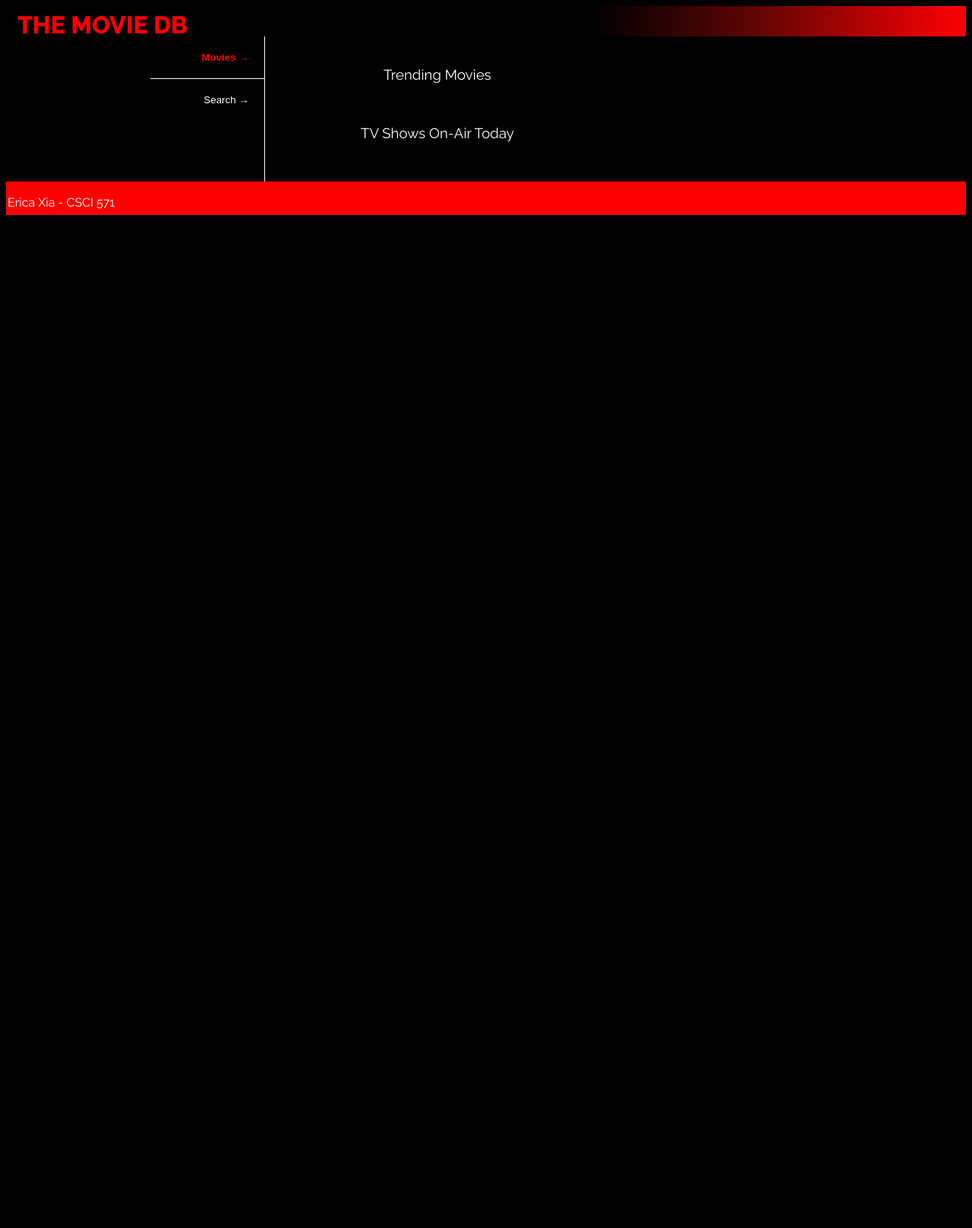
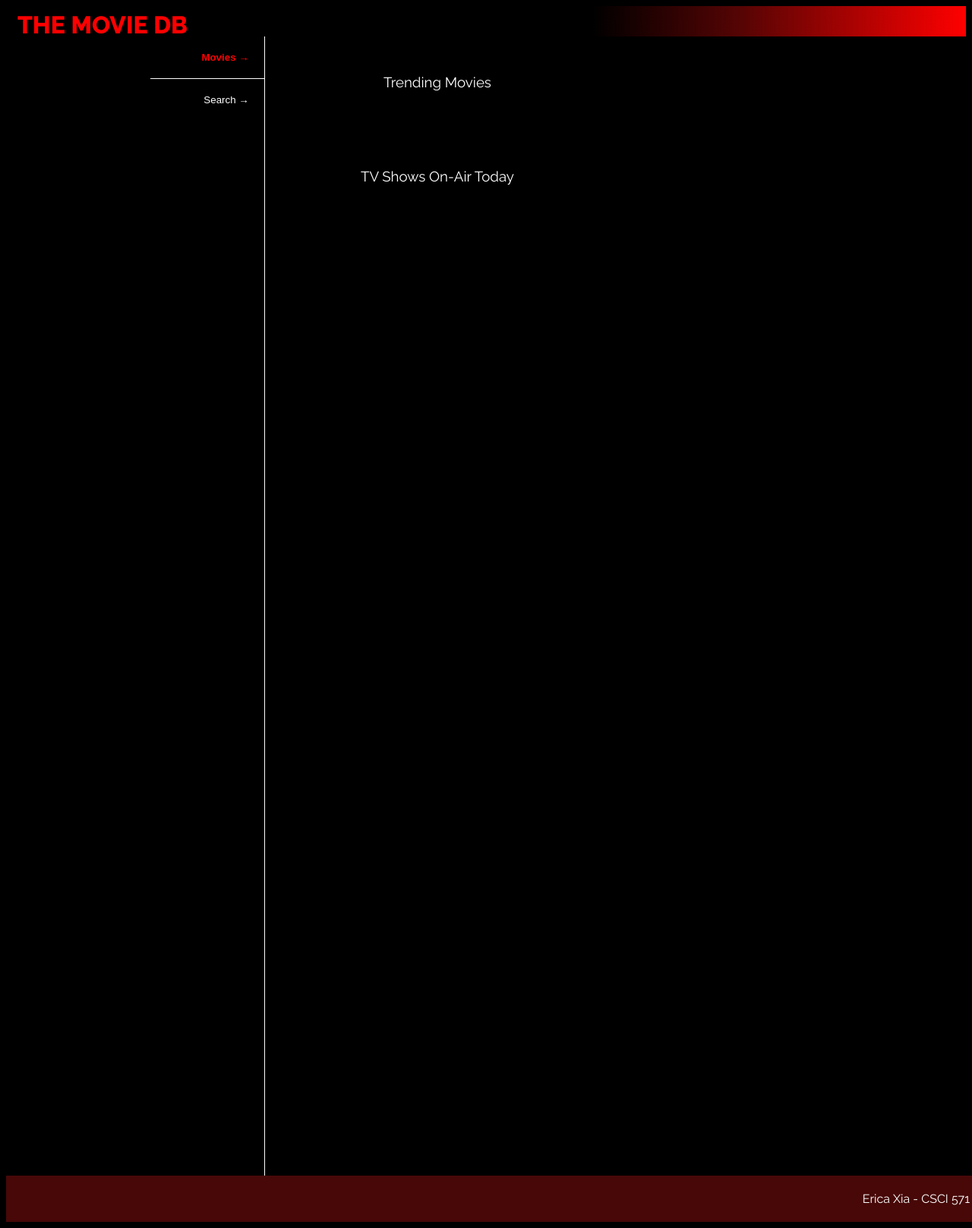
Before and after one commit to EricaXia/spr_2021, a Flask app: template csci571/test_flask/templates/index.html in a window 1280 px wide. Shown: the whole page at 76% size. Before the commit the page ends 283 px from the top, so only its background shows below. Run offline with Flask 2, Linux system fonts and the light colour scheme; the template is opened without the code that fills it, so the values that code supplies are empty.

Commit message:
edit footer

```diff
--- a/csci571/hw6/movie_app/static/css/styles.css
+++ b/csci571/hw6/movie_app/static/css/styles.css
@@ -44,21 +44,13 @@ p {
 }
 
 /* Footer */
-.container-footer {
-  display: flex;
-  /* flex-direction: column;
-  flex-wrap: wrap;
-  flex-grow: 1; */
-  margin: 0;
-  padding: 2px;
-  height: 40px;
-  background: red;
-}
-.footer-box {
-  /* flex: 1; */
-  justify-content: flex-end;
-  /* align-items: center; */
-
+.footer {
+  position: relative;
+  padding: 5px;
+  width: 100%;
+  background-color:#470807;
+  color: gray;
+  text-align: right;
 }
 
 
@@ -66,6 +58,7 @@ p {
 
 .tabs {
   display: flex;
+  height: 1500px;
 }
 
 .tabs__sidebar {
@@ -102,7 +95,7 @@ p {
 
 .tabs__content {
   padding-top: 20px;
-  height: 100%;
+  /* height: 100%; */
   padding-left: 10%;
   display: none;
 }
@@ -148,7 +141,8 @@ p {
 
 /* For each item on homepage */
 .item {
-  /* padding: 100px; */
+  padding-top: 5%;
+  padding-bottom: 10%;
   text-align: center;
   /* grid-column-start: 1;
   grid-column-end: 10 ; */
--- a/csci571/hw6/movie_app/templates/index.html
+++ b/csci571/hw6/movie_app/templates/index.html
@@ -64,11 +64,7 @@
 
 
 
-<div class="container-footer">
-        <div class="footer-box">
-            <p>Erica Xia - CSCI 571</p>
-        </div>
-</div>
+<div class="footer"><p>Erica Xia - CSCI 571</p></div>
 
     <!-- <script>
         function do_ajax() {
```
Also changed, not shown: csci571/hw6/movie_app/api_calls.py (+5 -2 lines).
